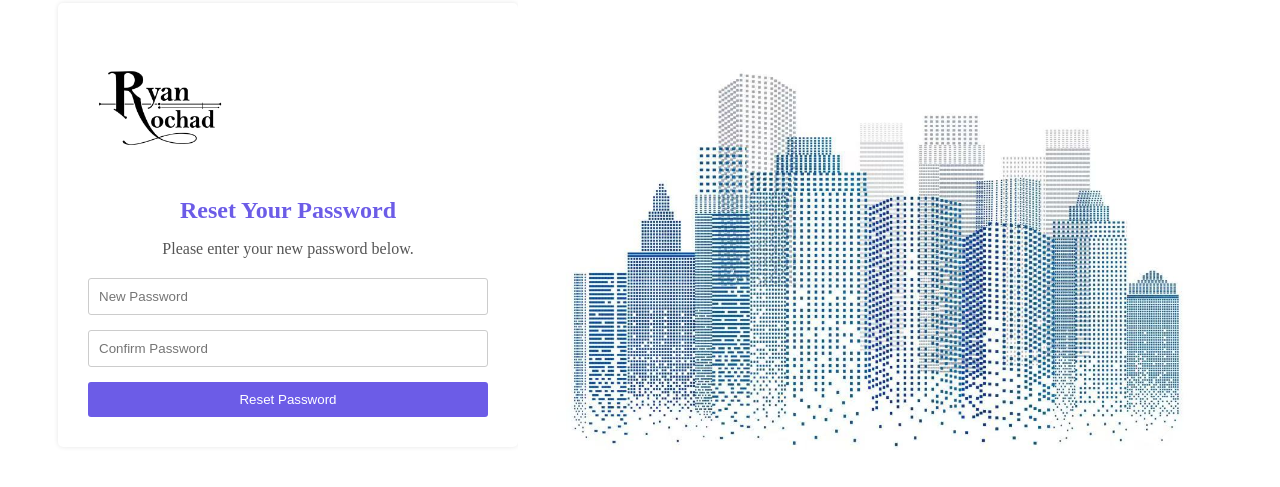
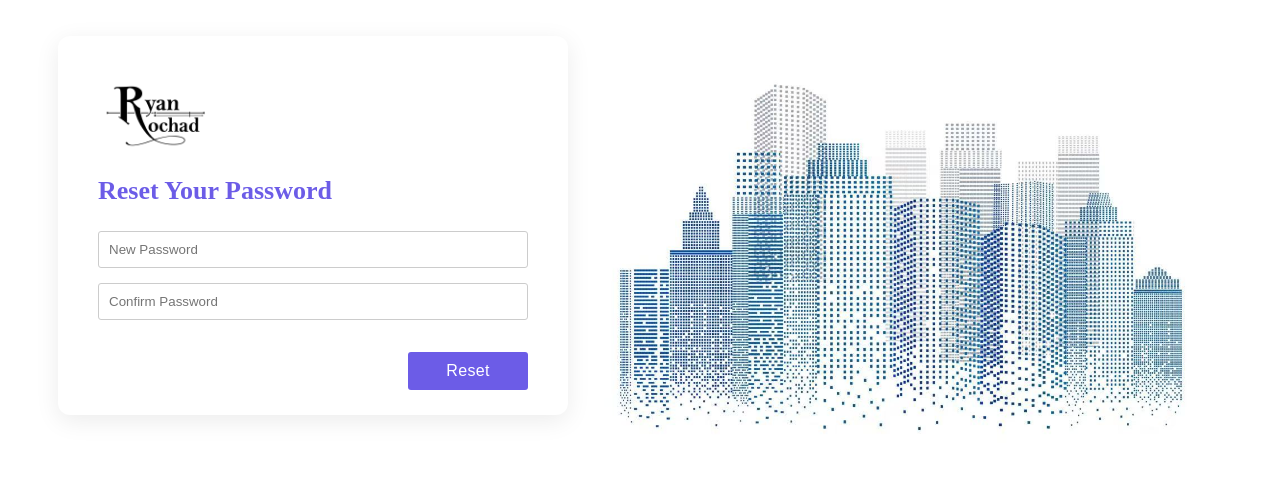
Before and after one commit to larksquirrel/ryanrochad, a plain HTML site: page reset-password.html in a window 1280 px wide. Shown: the part 183-670 px from the top of the page. Drawn offline with nearby package versions, Linux system fonts and the light colour scheme.

Commit message:
Add files via upload

```diff
--- a/reset-password.html
+++ b/reset-password.html
@@ -5,7 +5,7 @@
 <title>Reset Password - Ryan Rochad</title>
 
 <style type="text/css">
-    、
+  、
 body {
   font-family: Arial, sans-serif;
   margin: 0;
@@ -23,27 +23,34 @@ body {
 
 .left-section {
   background-color: white;
-  padding: 30px;
-  border-radius: 5px;
-  box-shadow: 0 0 5px rgba(0, 0, 0, 0.1);
-  width: 400px;
+  padding: 20px 40px 80px 40px;
+  border-radius: 12px;
+  box-shadow: 0 6px 25px rgba(0, 0, 0, 0.08);
+  width: 430px;
+  position: relative;   /* ←★新增：让子元素的 absolute 以此框为基准 */
 }
 
-.logo img {
-  width: 150px;
+
+
+/* 顶部标题行 */
+.header-row {
+  display: flex;
+  justify-content: space-between;
+  align-items: baseline;
+  margin-bottom: 25px;  /* ← 标题与输入框距离更自然 */
 }
 
-h2 {
-  text-align: center;
+
+.header-row h2 {
+  margin: 0;
+  font-size: 26px;
   color: #6c5ce7;
-  margin-top: 10px;
-  margin-bottom: 10px;
+  font-weight: 700;
 }
 
-p.desc {
-  text-align: center;
-  color: #555;
-  margin-bottom: 20px;
+.header-row .desc-small {
+  font-size: 14px;
+  color: #888888;
 }
 
 input {
@@ -55,15 +62,24 @@ input {
   box-sizing: border-box;
 }
 
+
 button {
-  width: 100%;
+  position: absolute;
+  bottom: 25px;
+  right: 40px;        /* ← 与 input 完全对齐 */
+  width: 120px;
   padding: 10px;
   background-color: #6c5ce7;
   color: white;
   border: none;
   border-radius: 3px;
   cursor: pointer;
+  font-size: 16px;
+  letter-spacing: 0.3px;
 }
+
+
+
 
 button:hover {
   background-color: #5b4ad2;
@@ -71,9 +87,10 @@ button:hover {
 
 .message {
   display: none;
-  margin-top: 15px;
-  padding: 10px;
-  border-radius: 3px;
+  margin-top: 18px;
+  padding: 12px;
+  border-radius: 6px;
+  font-size: 15px;
 }
 
 .success {
@@ -97,6 +114,13 @@ button:hover {
   max-width: 100%;
   height: auto;
 }
+  .logo img {
+    height: 120px;         /* 调整高度，这里示例为 90px */
+  width: auto;          /* 自动保持比例，不会拉伸变形 */
+  margin-bottom: 0px; /* Logo 和标题之间的距离 */
+  display: block;
+}
+
 </style>
 
 <script src="https://cdn.jsdelivr.net/npm/@supabase/supabase-js@2"></script>
@@ -108,21 +132,22 @@ button:hover {
   <!-- 左侧重置密码界面 -->
   <div class="left-section">
     <div class="logo">
-      <img src="images/37eef08795715baa9746a6829c38d89.png" alt=""/>
+    <img src="images/37eef08795715baa9746a6829c38d89.png" alt="Ryan Rochad Logo">
+  </div>
+
+    <div class="header-row">
+      <h2>Reset Your Password</h2>
     </div>
-
-    <h2>Reset Your Password</h2>
-    <p class="desc">Please enter your new password below.</p>
 
     <input id="new-password" type="password" placeholder="New Password">
     <input id="confirm-password" type="password" placeholder="Confirm Password">
 
-    <button id="reset-button">Reset Password</button>
+    <button id="reset-button">Reset</button>
 
     <div id="msg" class="message"></div>
   </div>
 
-  <!-- 右侧图片区域 -->
+  <!-- 右侧图片 -->
   <div class="right-section">
     <img src="images/cc54910e440a2e5c3bc6fcc9b17674a.jpg" alt="">
   </div>
```
